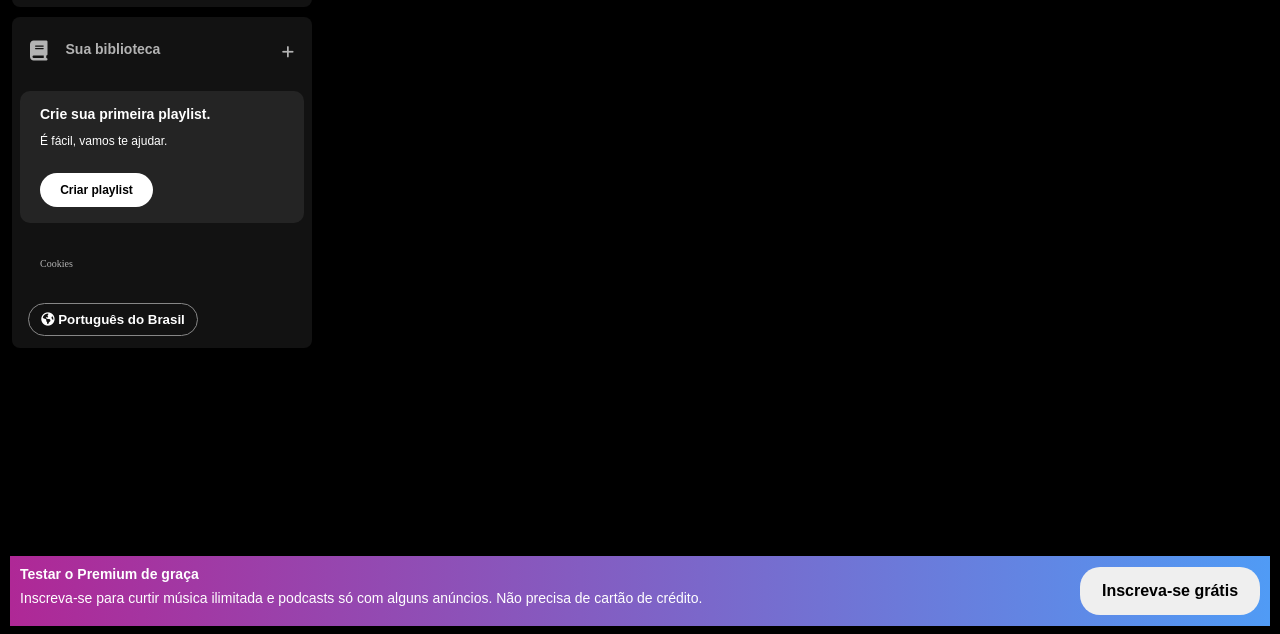
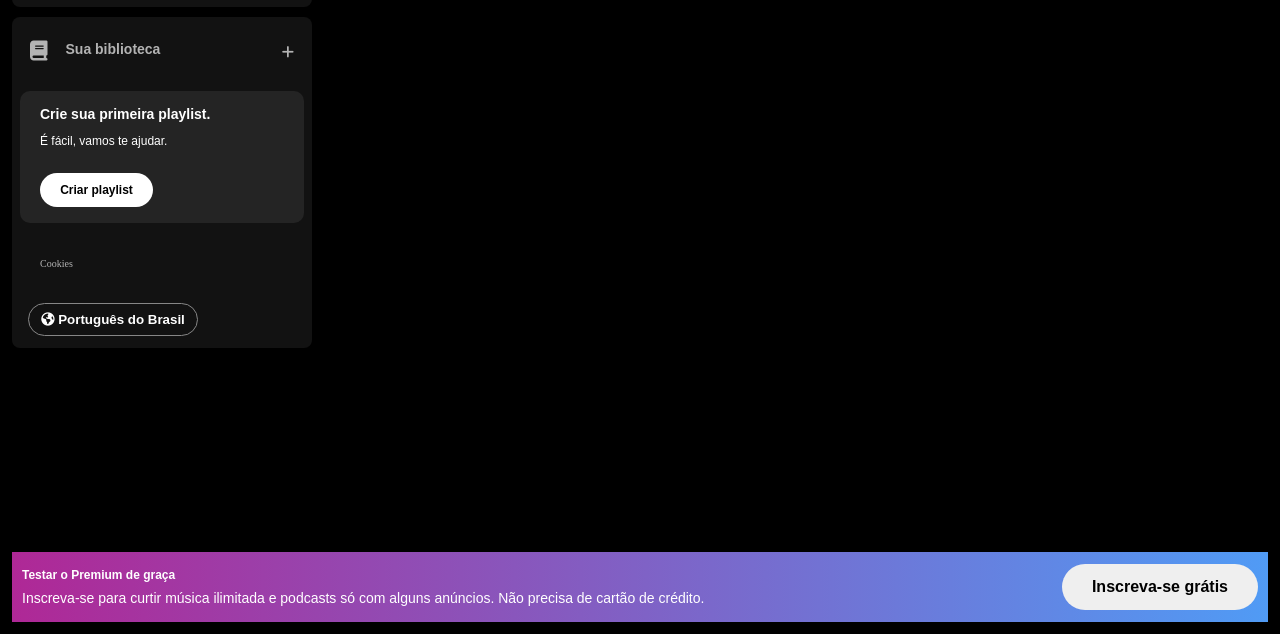
Before and after one commit to leandrucarvalho/spotify-imersao-alura, a plain HTML site: page index.html in a window 1280 px wide. Shown: the part 166-800 px from the top of the page. Drawn offline with Linux system fonts and the light colour scheme.

Commit message:
update footer

```diff
--- a/index.html
+++ b/index.html
@@ -63,11 +63,11 @@
     </div>
     <div>
         <footer>
-            <div class="footer__content">
-                <p class="footer__text text1">
+            <div class="footer__text">
+                <p class="footer__title">
                     Testar o Premium de graça
                 </p>
-                <p class="footer__text text2">Inscreva-se para curtir música ilimitada e podcasts só com alguns
+                <p class="footer__subtitle">Inscreva-se para curtir música ilimitada e podcasts só com alguns
                     anúncios. Não
                     precisa de cartão de
                     crédito.</p>
--- a/styles.css
+++ b/styles.css
@@ -174,16 +174,16 @@ footer {
   justify-content: space-between;
   align-items: center;
   position: absolute;
-  bottom: 8px;
-  left: 10px;
-  right: 10px;
+  bottom: 12px;
+  left: 12px;
+  right: 12px;
   padding: 10px;
   background-image: linear-gradient(90deg, #af2896, #509bf5);
   color: #fff;
   height: 50px;
 }
 
-.footer__content {
+.footer__text {
   display: flex;
   flex-direction: column;
   font-family: --font-family, CircularSp, CircularSp-Arab, CircularSp-Hebr,
@@ -191,27 +191,24 @@ footer {
     var(--fallback-fonts, sans-serif);
 }
 
-.footer__text {
+.footer__title {
+  color: #ffffff;
+  font-weight: bold;
+  font-size: 12px;
   margin-bottom: 10px;
+}
+
+.footer__subtitle {
+  font-weight: 500;
   font-size: 14px;
 }
 
-.footer__content .text1 {
-  font-weight: 700;
+.footer__button {
+  font-size: 16px;
+  font-weight: bold;
+  cursor: pointer;
+  padding: 14px 30px;
+  border: 0;
+  border-radius: 40px;
+  flex-shrink: 0;
 }
-
-.footer__content .text2 {
-  font-weight: 400;
-}
-
-.footer__button {
-  box-sizing: border-box;
-  font-size: 1rem;
-  font-weight: 700;
-  cursor: pointer;
-  text-align: center;
-  padding: 15px;
-  border: 0;
-  border-radius: 20px;
-  width: 180px;
-}
```
